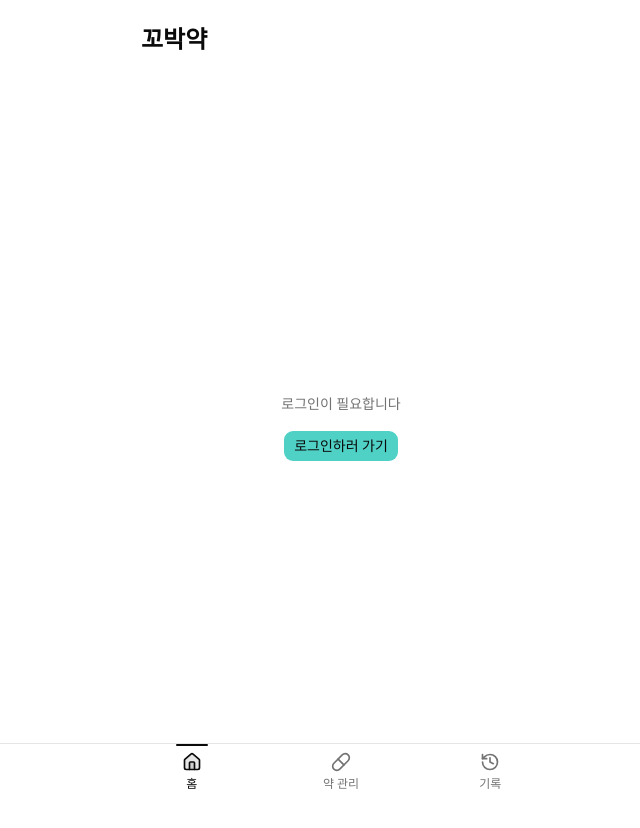
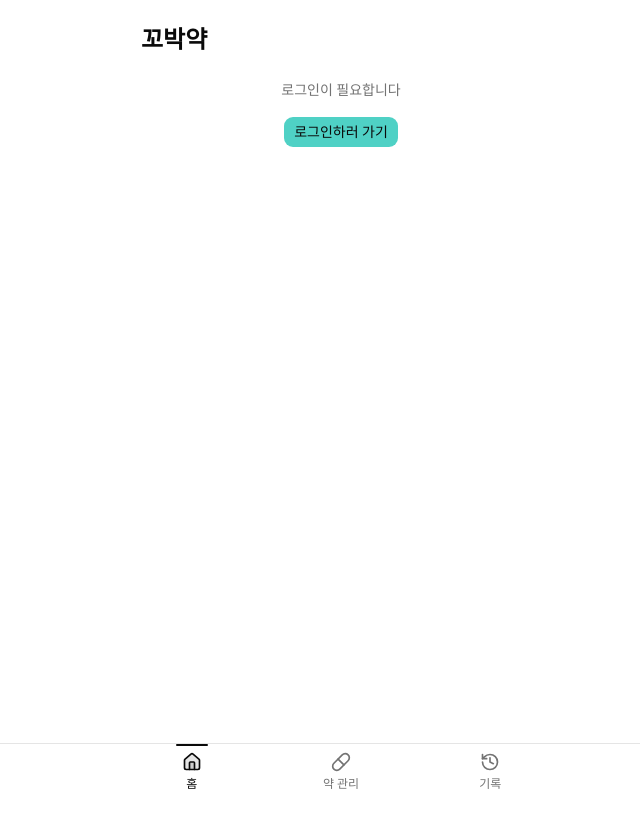
Before and after one commit to gpfksdlrn/kkobak-med, a Next.js app: page / in a window 1280 px wide. Shown: the top 828 px of the page, without its empty margins (299-939 px from the left). After the commit the page ends 800 px from the top, so only its background shows below. Built offline with nearby package versions, Linux system fonts and the light colour scheme; no server answers.

Commit message:
fix: 홈/로그인 화면 min-h-dvh 중복으로 발생하던 불필요한 스크롤 수정

```diff
--- a/src/app/layout.tsx
+++ b/src/app/layout.tsx
@@ -24,8 +24,10 @@ export default function RootLayout({
     <html lang="ko" className={cn('font-sans', geist.variable)}>
       <body>
         <Providers>
-          <div className="pb-16">{children}</div>
-          <BottomNav />
+          <div className="flex min-h-dvh flex-col">
+            <main className="flex-1 pb-16">{children}</main>
+            <BottomNav />
+          </div>
         </Providers>
       </body>
     </html>
--- a/src/views/home/ui/HomePage.tsx
+++ b/src/views/home/ui/HomePage.tsx
@@ -13,7 +13,7 @@ export async function HomePage() {
   } = await supabase.auth.getUser();
 
   return (
-    <div className="mx-auto flex min-h-dvh w-full max-w-md flex-col gap-6 p-6">
+    <div className="mx-auto flex h-full w-full max-w-md flex-col gap-6 p-6">
       <header className="flex items-center justify-between">
         <h1 className="text-2xl font-semibold">꼬박약</h1>
         {user && <SignOutButton />}
--- a/src/views/login/ui/LoginPage.tsx
+++ b/src/views/login/ui/LoginPage.tsx
@@ -38,7 +38,7 @@ export function LoginPage() {
   };
 
   return (
-    <div className="flex min-h-dvh flex-col items-center justify-center gap-8 p-6">
+    <div className="flex h-full flex-col items-center justify-center gap-8 p-6">
       <div className="flex flex-col items-center gap-2">
         <h1 className="text-3xl font-bold tracking-tight">꼬박약</h1>
         <p className="text-muted-foreground text-sm">
```
